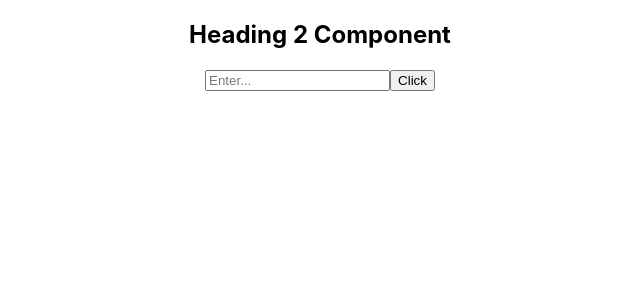
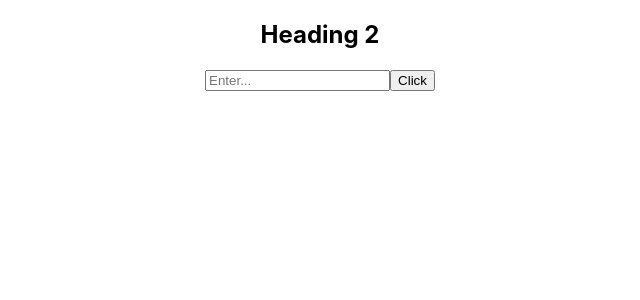
Before and after one commit to sobirjonkadamboev/sam-react, a JavaScript app in the folder my-app/: page / in a window 1280 px wide. Shown: the top 300 px of the page, without its empty margins (320-960 px from the left). Built offline with nearby package versions, Linux system fonts and the light colour scheme.

Commit message:
Auto-backup: 9/4/2026, 3:53:41 AM - Updated my-app/src/App.js

```diff
--- a/my-app/src/App.js
+++ b/my-app/src/App.js
@@ -1,7 +1,7 @@
 import './App.css'
 
 const HeaderFunction = () => {
-	const text = 'Heading 2 Component'
+	const text = 'Heading 2'
 	//har doim komponentlar katta harfda yoziladi
 	return <h2>{text}</h2>
 }
```
